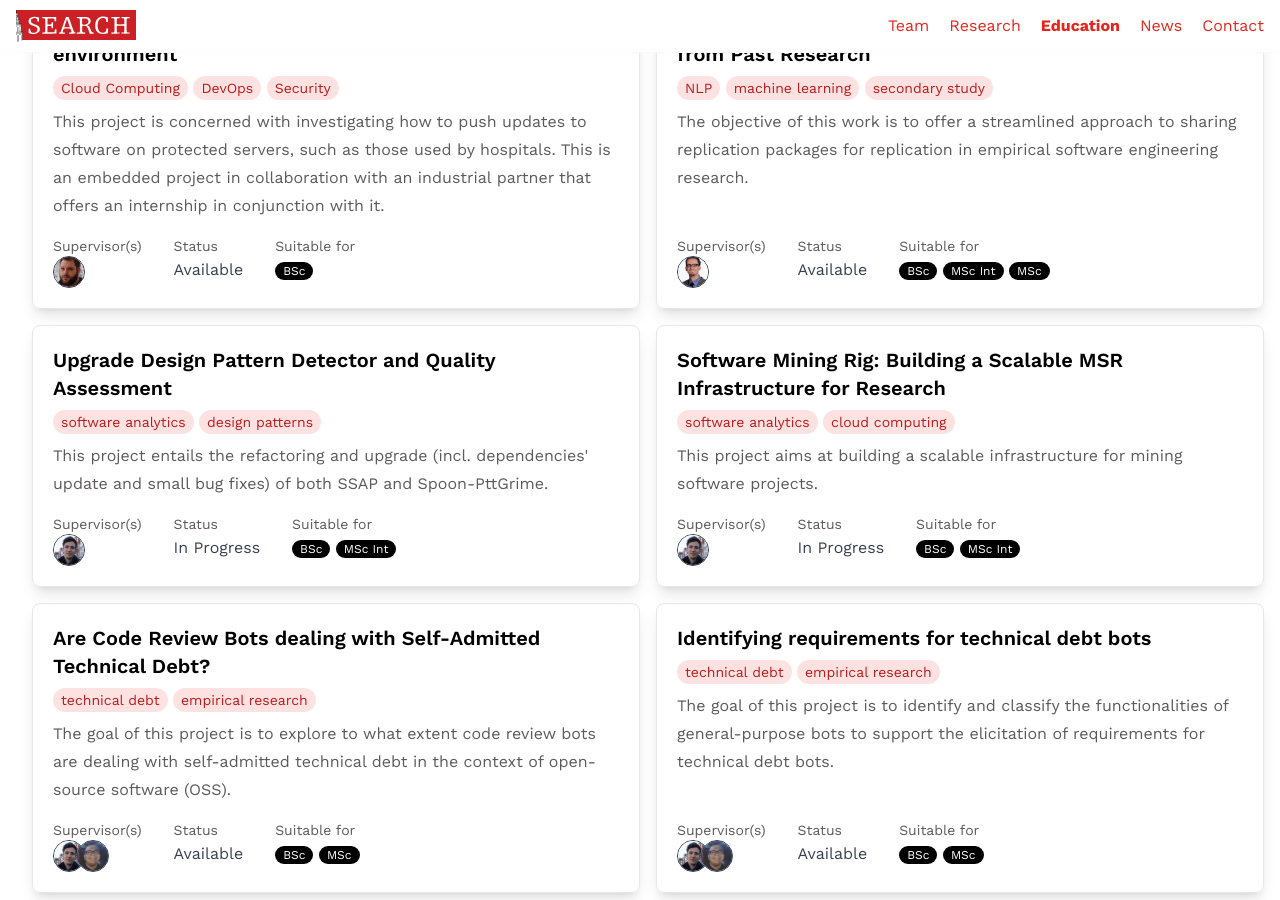
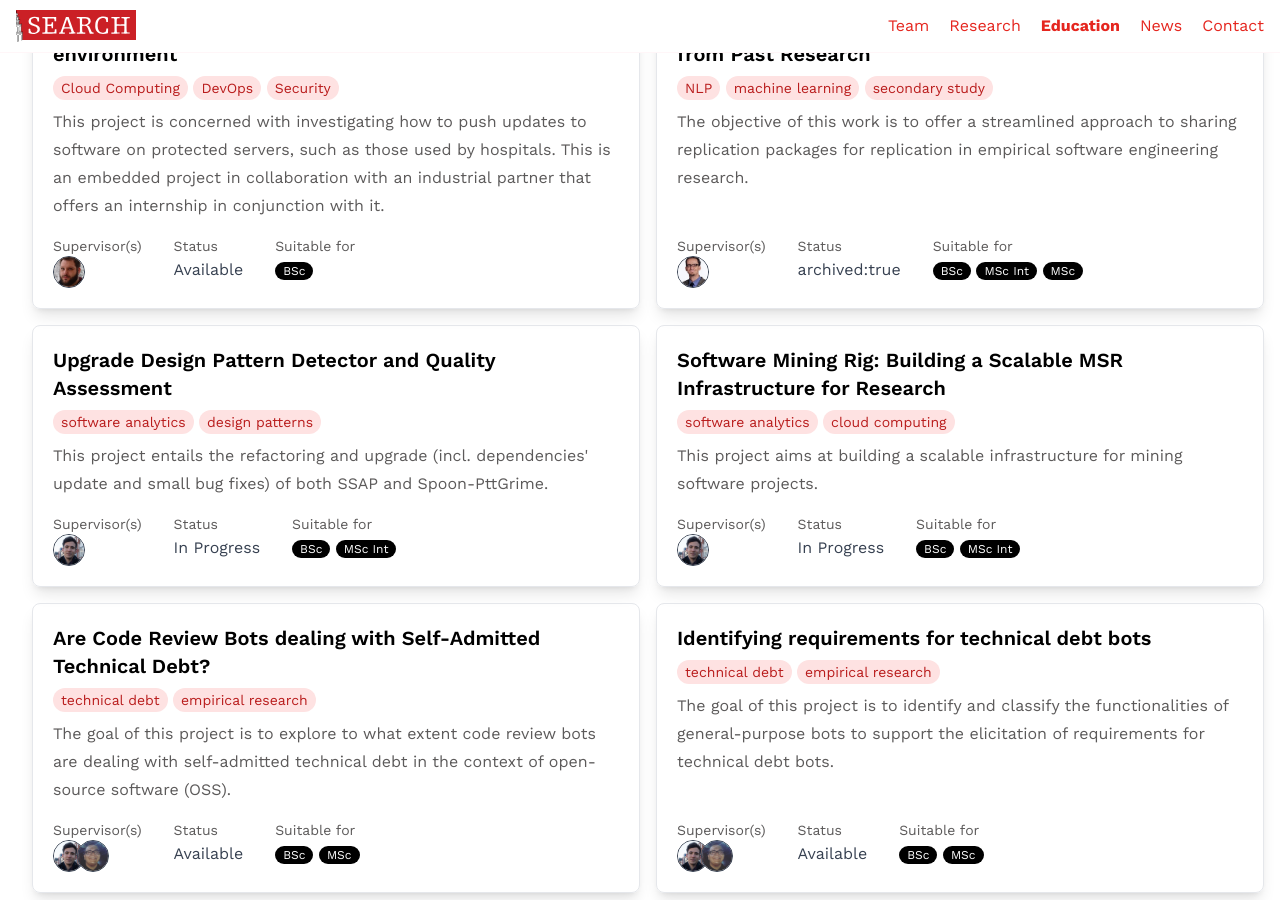
Before and after one commit to search-rug/search-rug.github.io, a Jekyll site: the page built from _pages/education.md, in a window 1280 px wide and 900 px high, scrolled down 583 px. Built offline with Jekyll 4.4.1, drawn with Linux system fonts in a browser that asks for light colours; some web fonts are replaced.

Commit message:
Update capiluppi-3.md
not available any longer

```diff
--- a/_sprojects/capiluppi-3.md
+++ b/_sprojects/capiluppi-3.md
@@ -1,6 +1,6 @@
 ---
 archived: false
-status: "Available"
+status: "archived:true"
 category: ML, NLP and Refactoring Projects 2022-23
 is_group: false
 keywords:
```
